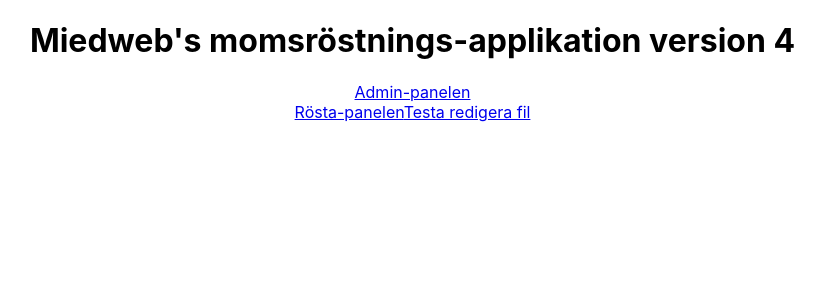
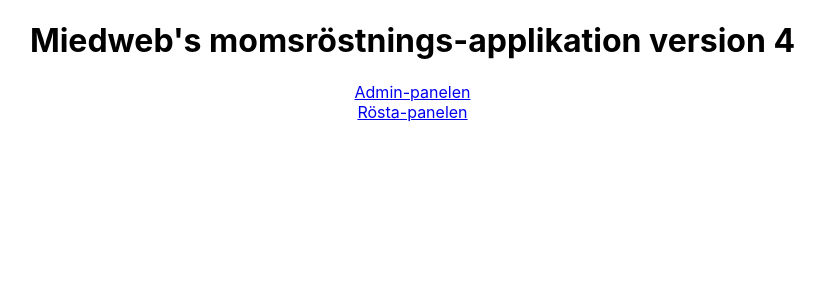
Before and after one commit to zimon42/project_v5, a React (Create React App) app: page /#/ in a window 1280 px wide. Shown: the top 300 px of the page, without its empty margins (230-1055 px from the left). Built offline with nearby package versions, Linux system fonts and the light colour scheme.

Commit message:
Update HomePage.js

```diff
--- a/src/HomePage/HomePage.js
+++ b/src/HomePage/HomePage.js
@@ -9,7 +9,7 @@ class HomePage extends Component {
                 <h1>Miedweb's momsröstnings-applikation version 4</h1>
                 <Link to="/admin/">Admin-panelen</Link><br />
                 <Link to="/vote/">Rösta-panelen</Link>
-                <Link to="/vote/">Testa redigera fil</Link>
+
             </div>
         );
     }
```
